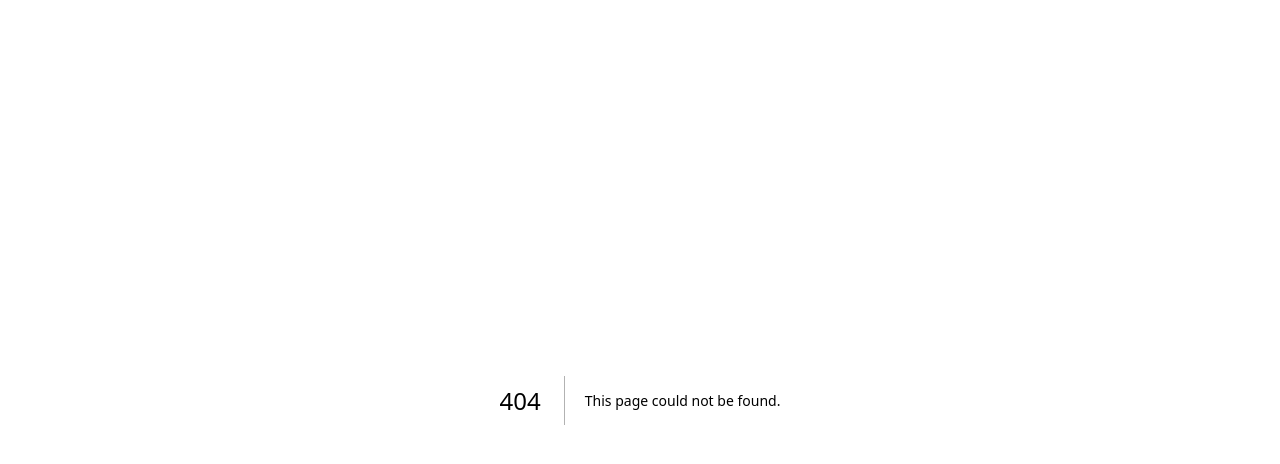
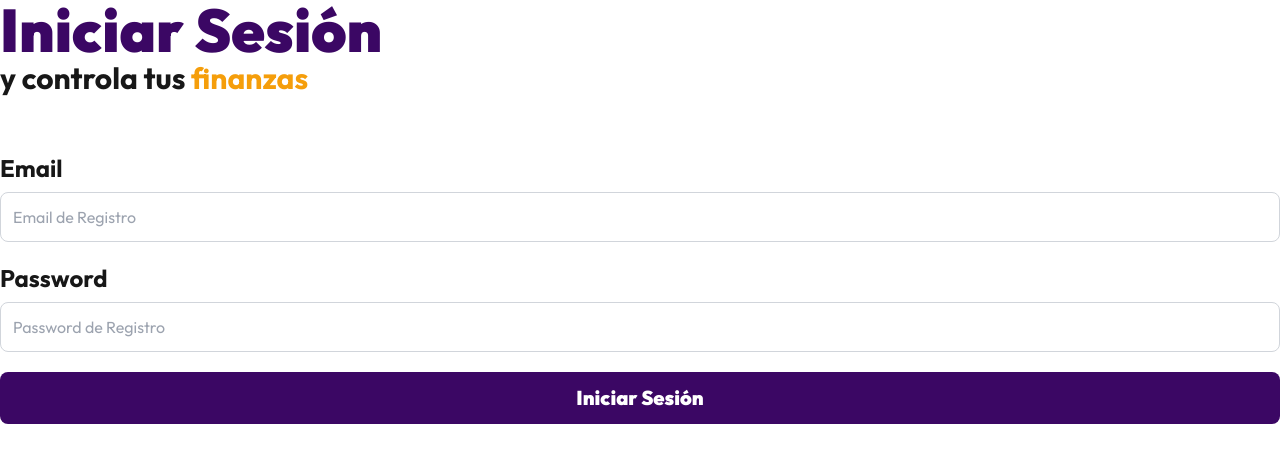
Before and after one commit to aransolis1088-lgtm/CashTrackr, a Next.js app in the folder frontend/: page /auth/login in a window 1280 px wide. Before the commit this address had no page. Shown: the top 464 px of the page. Built offline with nearby package versions, Linux system fonts and the light colour scheme.

Commit message:
Creando pagina login y  registro

```diff
--- /dev/null
+++ b/frontend/app/auth/login/page.tsx
@@ -0,0 +1,19 @@
+import LoginForm from '@/components/auth/LoginForm'
+import type {Metadata} from 'next'
+
+export const metadata: Metadata = {
+    title: "CashTrackr - Iniciar Sesión",
+    description: "CashTrackr - Iniciar Sesión",
+}
+
+export default function LoginPage() {
+
+    return (
+        <>
+            <h1 className="font-black text-6xl text-purple-950">Iniciar Sesión</h1>
+            <p className="text-3xl font-bold">y controla tus <span className="text-amber-500">finanzas</span></p>
+
+            <LoginForm />
+        </>
+    )
+}
--- a/frontend/app/auth/register/page.tsx
+++ b/frontend/app/auth/register/page.tsx
@@ -1,3 +1,10 @@
+import type {Metadata} from 'next'
+import RegisterForm from "@/components/auth/RegisterForm"
+
+export const metadata: Metadata = {
+    title: "CashTrackr - Crear Cuenta",
+    description: "CashTrackr - Crear Cuenta",
+}
 
 export default function RegisterPage() {
 
@@ -6,67 +13,7 @@
             <h1 className="font-black text-6xl text-purple-950">Crear una cuenta</h1>
             <p className="text-3xl font-bold">y controla tus <span className="text-amber-500">finanzas</span></p>
 
-            <form
-                className="mt-14 space-y-5"
-                noValidate
-            >
-                <div className="flex flex-col gap-2">
-                    <label
-                        className="font-bold text-2xl"
-                        htmlFor="email"
-                    >Email</label>
-                    <input
-                        id="email"
-                        type="email"
-                        placeholder="Email de Registro"
-                        className="w-full border border-gray-300 p-3 rounded-lg"
-                        name="email"
-                    />
-                </div>
-
-                <div className="flex flex-col gap-2">
-                    <label
-                        className="font-bold text-2xl"
-                    >Nombre</label>
-                    <input
-                        type="name"
-                        placeholder="Nombre de Registro"
-                        className="w-full border border-gray-300 p-3 rounded-lg"
-                        name="name"
-                    />
-                </div>
-
-                <div className="flex flex-col gap-2">
-                    <label
-                        className="font-bold text-2xl"
-                    >Password</label>
-                    <input
-                        type="password"
-                        placeholder="Password de Registro"
-                        className="w-full border border-gray-300 p-3 rounded-lg"
-                        name="password"
-                    />
-                </div>
-
-                <div className="flex flex-col gap-2">
-                    <label
-                        className="font-bold text-2xl"
-                    >Repetir Password</label>
-                    <input
-                        id="password_confirmation"
-                        type="password"
-                        placeholder="Repite Password de Registro"
-                        className="w-full border border-gray-300 p-3 rounded-lg"
-                        name="password_confirmation"
-                    />
-                </div>
-
-                <input
-                    type="submit"
-                    value='Registrarme'
-                    className="bg-purple-950 hover:bg-purple-800 w-full p-3 rounded-lg text-white font-black  text-xl cursor-pointer block"
-                />
-            </form>
+            <RegisterForm />
         </>
     )
 }
--- /dev/null
+++ b/frontend/components/auth/LoginForm.tsx
@@ -0,0 +1,46 @@
+"use client"
+
+export default function LoginForm() {
+
+    return (
+        <>
+            <form
+                className="mt-14 space-y-5"
+                noValidate
+            >
+                <div className="flex flex-col gap-2">
+                    <label
+                        className="font-bold text-2xl"
+                    >Email</label>
+
+                    <input
+                        id="email"
+                        type="email"
+                        placeholder="Email de Registro"
+                        className="w-full border border-gray-300 p-3 rounded-lg"
+                        name="email"
+                    />
+                </div>
+
+                <div className="flex flex-col gap-2">
+                    <label
+                        className="font-bold text-2xl"
+                    >Password</label>
+
+                    <input
+                        type="password"
+                        placeholder="Password de Registro"
+                        className="w-full border border-gray-300 p-3 rounded-lg"
+                        name="password"
+                    />
+                </div>
+
+                <input
+                    type="submit"
+                    value='Iniciar Sesión'
+                    className="bg-purple-950 hover:bg-purple-800 w-full p-3 rounded-lg text-white font-black  text-xl cursor-pointer"
+                />
+            </form>
+        </>
+    )
+}
--- /dev/null
+++ b/frontend/components/auth/RegisterForm.tsx
@@ -0,0 +1,67 @@
+"use client"
+
+export default function RegisterForm() {
+    return (
+        <form
+            className="mt-14 space-y-5"
+            noValidate
+        >
+            <div className="flex flex-col gap-2">
+                <label
+                    className="font-bold text-2xl"
+                    htmlFor="email"
+                >Email</label>
+                <input
+                    id="email"
+                    type="email"
+                    placeholder="Email de Registro"
+                    className="w-full border border-gray-300 p-3 rounded-lg"
+                    name="email"
+                />
+            </div>
+
+            <div className="flex flex-col gap-2">
+                <label
+                    className="font-bold text-2xl"
+                >Nombre</label>
+                <input
+                    type="name"
+                    placeholder="Nombre de Registro"
+                    className="w-full border border-gray-300 p-3 rounded-lg"
+                    name="name"
+                />
+            </div>
+
+            <div className="flex flex-col gap-2">
+                <label
+                    className="font-bold text-2xl"
+                >Password</label>
+                <input
+                    type="password"
+                    placeholder="Password de Registro"
+                    className="w-full border border-gray-300 p-3 rounded-lg"
+                    name="password"
+                />
+            </div>
+
+            <div className="flex flex-col gap-2">
+                <label
+                    className="font-bold text-2xl"
+                >Repetir Password</label>
+                <input
+                    id="password_confirmation"
+                    type="password"
+                    placeholder="Repite Password de Registro"
+                    className="w-full border border-gray-300 p-3 rounded-lg"
+                    name="password_confirmation"
+                />
+            </div>
+
+            <input
+                type="submit"
+                value='Registrarme'
+                className="bg-purple-950 hover:bg-purple-800 w-full p-3 rounded-lg text-white font-black  text-xl cursor-pointer block"
+            />
+        </form>
+    )
+}
```
